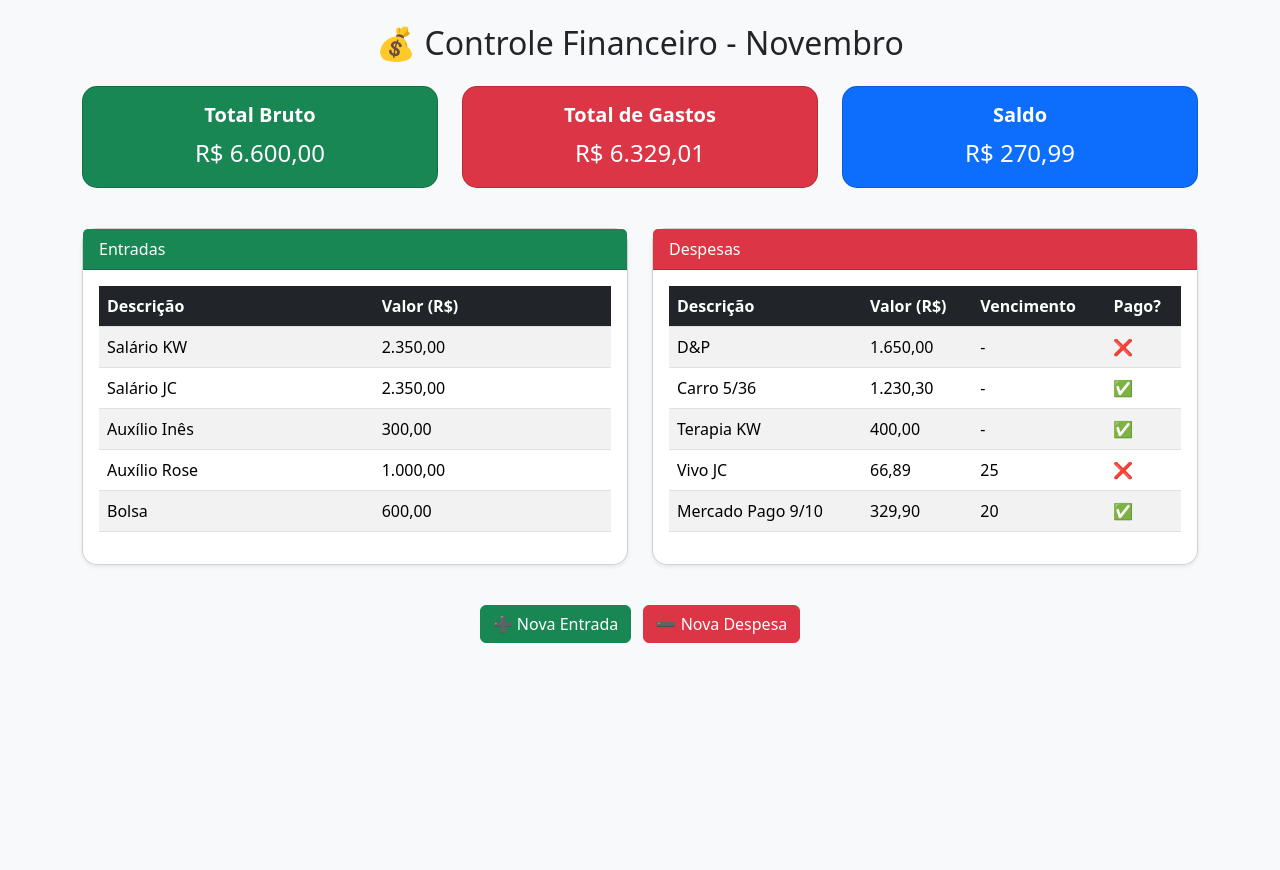
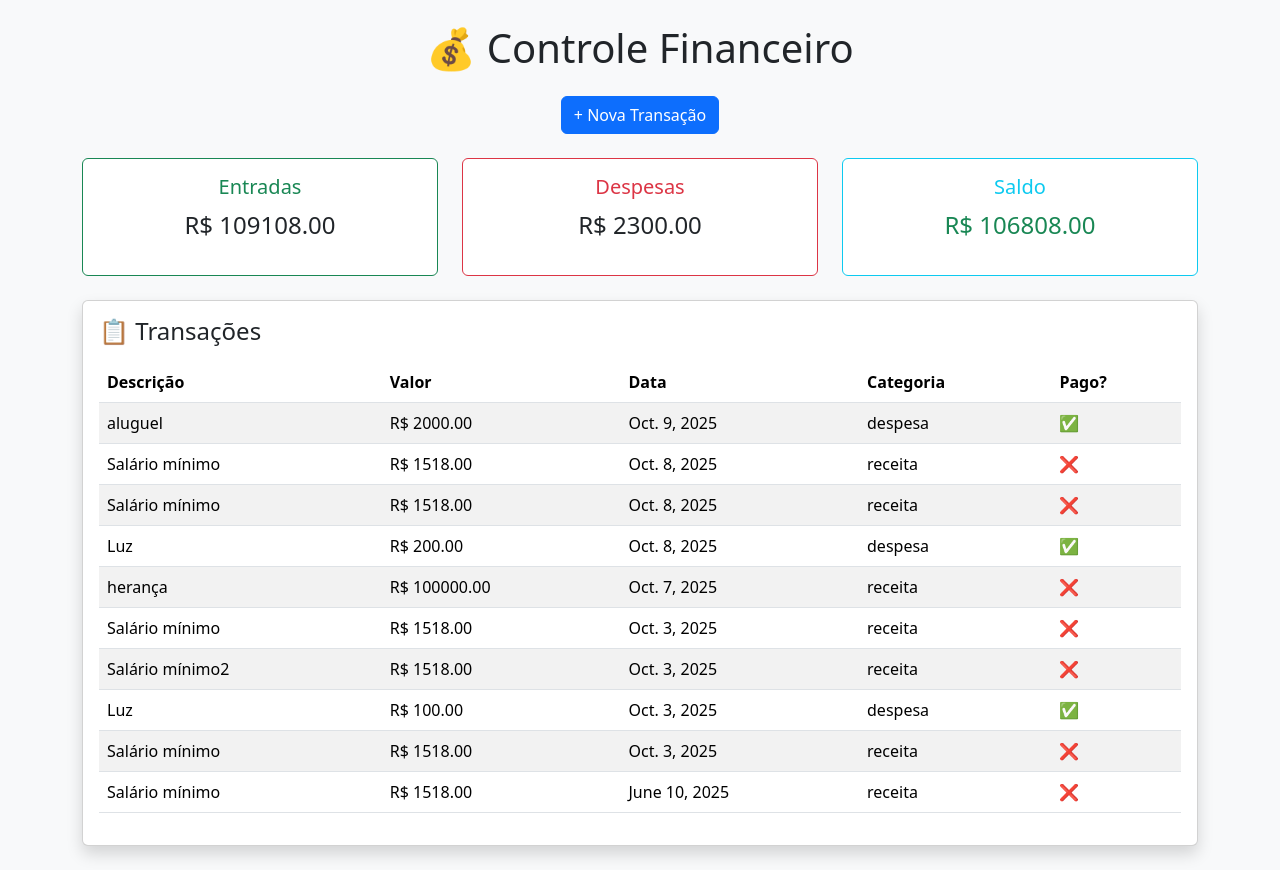
Before and after one commit to jmattosinfo/finance_control, a Django app: page / in a window 1280 px wide. Before the commit the page ends 643 px from the top, so only its background shows below. Run offline with Django 5.2, Linux system fonts and the light colour scheme; data comes from the database, SQL or seed files in the repository; both versions use the stored data as it was after the commit.

Commit message:
Corrigido o erro de mostrar a soma das entradas

```diff
--- a/core/views.py
+++ b/core/views.py
@@ -1,5 +1,6 @@
 from django.http import HttpResponse
 from finance.models import Transacao
+#from .models import Transacao
 from finance.forms import TransacaoForm
 from django.shortcuts import render
 
@@ -7,23 +8,40 @@ from django.shortcuts import redirect
 
 #ajustar home para exibir transações
 def home(request):
-    Transacao.objects.all()
+    transacao = Transacao.objects.all().order_by('-data') #ordena da data mais recente para a mais antiga
 
-    return render(request, "finance/home.html", {"transacoes": Transacao}) #ajustar para exibir transações
+    total_entradas = sum(
+        t.valor for t in transacao
+        if t.categoria.lower() == 'receita'
+        )
+
+    total_despesas = sum(
+        t.valor for t in transacao
+        if t.categoria.lower() == 'despesa'
+        )
+
+    saldo = total_entradas - total_despesas
+
+    return render(request, "finance/home.html", {
+        "transacao": transacao,
+        "total_entradas": total_entradas,
+        "total_despesas": total_despesas,
+        "saldo": saldo
+        }) #ajustar para exibir transações, entradas, despesas e saldo
 
 def sobre(request): #request é o objeto que contém todas as informações sobre a requisição HTTP feita pelo cliente
     return render(request, "finance/sobre.html") #o render substitui o HttpResponse, facilitando a renderização de templates
 
 def listar_transacoes(request):
-    return render(request, "listar_transacoes.html")
+    return render(request, "finance/listar_transacoes.html")
 
 
-def nova_transacao(request):
-    if request.method == 'POST':
+def nova_transacao(request): # Função para lidar com a criação de uma nova transação
+    if request.method == 'POST': # Verifica se o formulário foi enviado via POST
         form = TransacaoForm(request.POST)
         if form.is_valid():
             form.save()
-            return redirect('listar_transacoes')
+            return redirect('home') # Redireciona para a página inicial toda vez que uma nova transação é criada
     else:
         form = TransacaoForm()
 
--- a/finance/templates/finance/home.html
+++ b/finance/templates/finance/home.html
@@ -3,127 +3,81 @@
 <html lang="pt-BR">
 <head>
   <meta charset="UTF-8">
-    <meta name="viewport" content="width=device-width, initial-scale=1.0">
   <title>Controle Financeiro</title>
-
-    <!-- Bootstrap -->
-    <link
-      href="https://cdn.jsdelivr.net/npm/bootstrap@5.3.3/dist/css/bootstrap.min.css"
-      rel="stylesheet"
-    >
-
-    <style>
-      body {
-        background-color: #f8f9fa;
-      }
-      .card {
-        border-radius: 15px;
-      }
-      .card-title {
-        font-weight: bold;
-      }
-      .table th {
-        background-color: #212529;
-        color: white;
-      }
-    </style>
+  <link href="https://cdn.jsdelivr.net/npm/bootstrap@5.3.3/dist/css/bootstrap.min.css" rel="stylesheet">
 </head>
-
-  <body class="p-4">
+<body class="bg-light p-4">
 
   <div class="container">
-      <h2 class="text-center mb-4">💰 Controle Financeiro - Novembro</h2>
+    <div class="text-center mb-4">
+      <h1>💰 Controle Financeiro</h1>
+      <a href="{% url 'nova_transacao' %}" class="btn btn-primary mt-3">+ Nova Transação</a>
+    </div>
 
-      <!-- Cards de resumo -->
     <div class="row text-center mb-4">
       <div class="col-md-4">
-          <div class="card text-bg-success mb-3">
+        <div class="card border-success">
           <div class="card-body">
-              <h5 class="card-title">Total Bruto</h5>
-              <p class="card-text fs-4">R$ 6.600,00</p>
+            <h5 class="card-title text-success">Entradas</h5>
+            <p class="fs-4">R$ {{ total_entradas|floatformat:2 }}</p>
           </div>
         </div>
       </div>
 
       <div class="col-md-4">
-          <div class="card text-bg-danger mb-3">
+        <div class="card border-danger">
           <div class="card-body">
-              <h5 class="card-title">Total de Gastos</h5>
-              <p class="card-text fs-4">R$ 6.329,01</p>
+            <h5 class="card-title text-danger">Despesas</h5>
+            <p class="fs-4">R$ {{ total_despesas|floatformat:2 }}</p>
           </div>
         </div>
       </div>
 
       <div class="col-md-4">
-          <div class="card text-bg-primary mb-3">
+        <div class="card border-info">
           <div class="card-body">
-              <h5 class="card-title">Saldo</h5>
-              <p class="card-text fs-4">R$ 270,99</p>
+            <h5 class="card-title text-info">Saldo</h5>
+            <p class="fs-4 {% if saldo < 0 %}text-danger{% else %}text-success{% endif %}">
+              R$ {{ saldo|floatformat:2 }}
+            </p>
           </div>
         </div>
       </div>
     </div>
 
-      <!-- Tabelas -->
-      <div class="row">
-        <!-- Entradas -->
-        <div class="col-md-6">
-          <div class="card mb-3 shadow-sm">
-            <div class="card-header bg-success text-white">Entradas</div>
+    <div class="card shadow">
       <div class="card-body">
-              <table class="table table-striped table-hover">
+        <h4 class="mb-3">📋 Transações</h4>
+
+        <table class="table table-striped">
           <thead>
             <tr>
               <th>Descrição</th>
-                    <th>Valor (R$)</th>
+              <th>Valor</th>
+              <th>Data</th>
+              <th>Categoria</th>
+              <th>Pago?</th>
             </tr>
           </thead>
           <tbody>
-                  <tr><td>Salário KW</td><td>2.350,00</td></tr>
-                  <tr><td>Salário JC</td><td>2.350,00</td></tr>
-                  <tr><td>Auxílio Inês</td><td>300,00</td></tr>
-                  <tr><td>Auxílio Rose</td><td>1.000,00</td></tr>
-                  <tr><td>Bolsa</td><td>600,00</td></tr>
+            {% for t in transacao %}
+              <tr>
+                <td>{{ t.descricao }}</td>
+                <td>R$ {{ t.valor|floatformat:2 }}</td>
+                <td>{{ t.data }}</td>
+                <td>{{ t.categoria }}</td>
+                <td>{% if t.pago %}✅{% else %}❌{% endif %}</td>
+              </tr>
+            {% empty %}
+              <tr>
+                <td colspan="5" class="text-center text-muted">Nenhuma transação cadastrada ainda.</td>
+              </tr>
+            {% endfor %}
           </tbody>
         </table>
       </div>
     </div>
   </div>
 
-        <!-- Despesas -->
-        <div class="col-md-6">
-          <div class="card mb-3 shadow-sm">
-            <div class="card-header bg-danger text-white">Despesas</div>
-            <div class="card-body">
-              <table class="table table-striped table-hover">
-                <thead>
-                  <tr>
-                    <th>Descrição</th>
-                    <th>Valor (R$)</th>
-                    <th>Vencimento</th>
-                    <th>Pago?</th>
-                  </tr>
-                </thead>
-                <tbody>
-                  <tr><td>D&P</td><td>1.650,00</td><td>-</td><td>❌</td></tr>
-                  <tr><td>Carro 5/36</td><td>1.230,30</td><td>-</td><td>✅</td></tr>
-                  <tr><td>Terapia KW</td><td>400,00</td><td>-</td><td>✅</td></tr>
-                  <tr><td>Vivo JC</td><td>66,89</td><td>25</td><td>❌</td></tr>
-                  <tr><td>Mercado Pago 9/10</td><td>329,90</td><td>20</td><td>✅</td></tr>
-                </tbody>
-              </table>
-            </div>
-          </div>
-        </div>
-      </div>
-
-      <!-- Botões -->
-      <div class="text-center mt-4">
-        <a href="{% url 'nova_transacao' %}" class="btn btn-success me-2">➕ Nova Entrada</a>
-        <a href="{% url 'nova_transacao' %}" class="btn btn-danger">➖ Nova Despesa</a>
-      </div>
-    </div>
-
-    <script src="https://cdn.jsdelivr.net/npm/bootstrap@5.3.3/dist/js/bootstrap.bundle.min.js"></script>
 </body>
 </html>
```
Also changed, not shown: finance/forms.py (+8 -1 lines), finance/templates/finance/nova_transacao.html (+22 -21 lines), db.sqlite3. Lines whose indentation alone changed are shown as unchanged.
